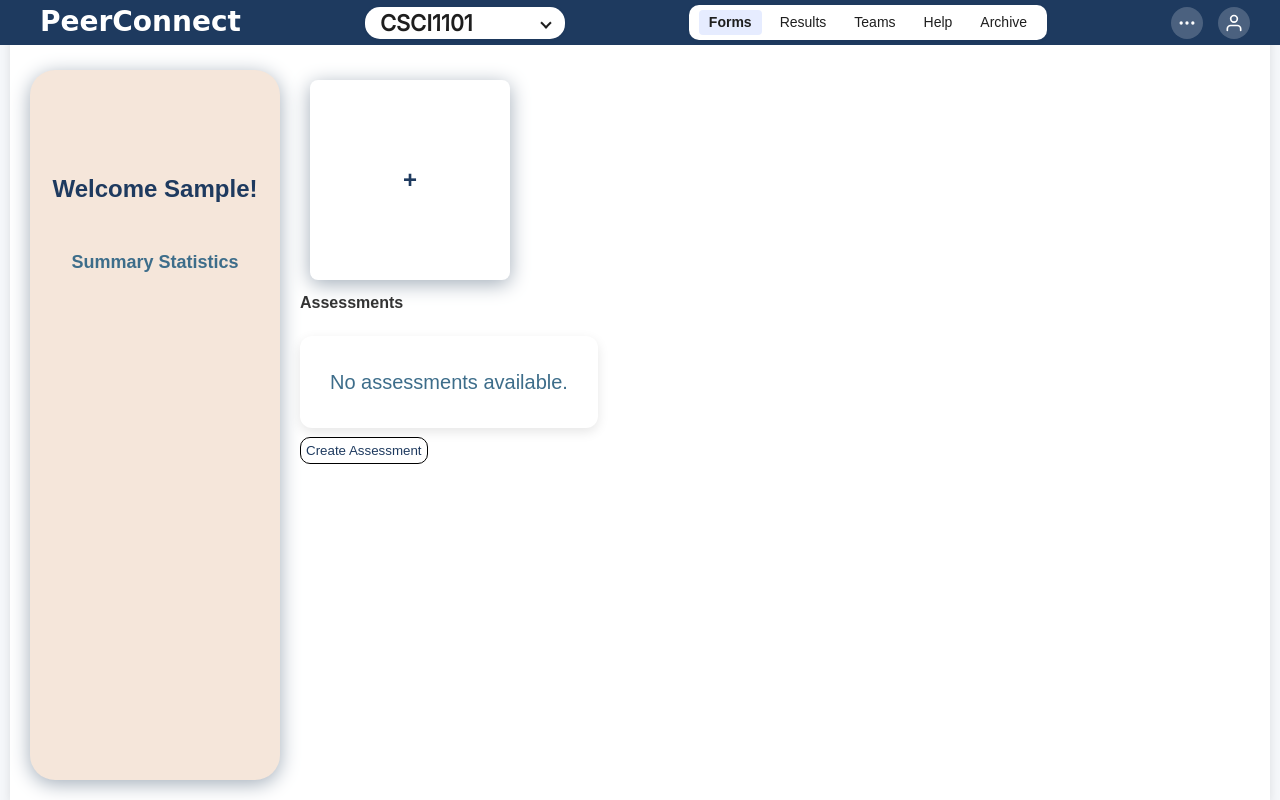
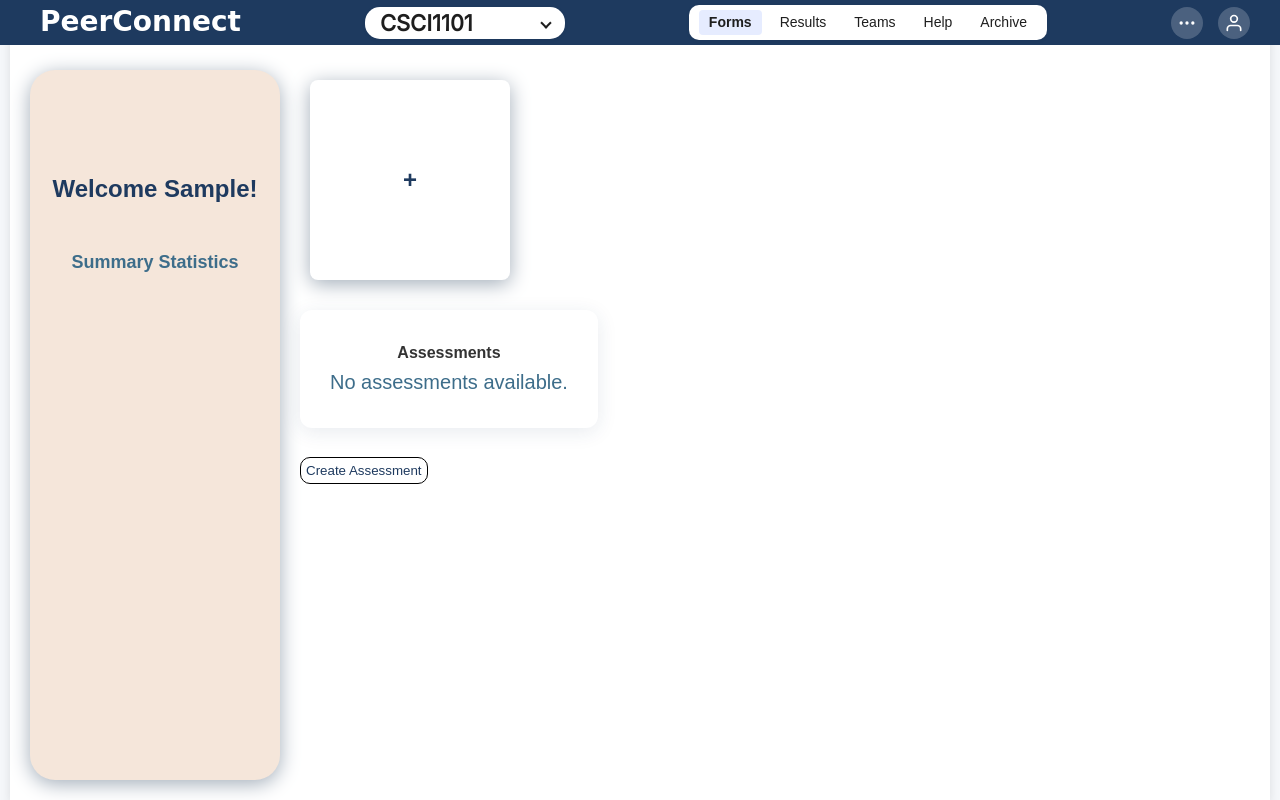
Before and after one commit to CSCI3356-Spring2025/404-Brain-not-Found, a Django app: page /professor_dashboard/ in a window 1280 px wide. Run offline with Django 5.2, Linux system fonts and the light colour scheme; the visitor is signed in with stand-in values (Sample User, id 1); data comes from the database, SQL or seed files in the repository; data that the repository does not hold is empty; some web fonts are replaced.

Commit message:
fix assessment overflow

```diff
--- a/PeerConnect/static/styles/professor_dashboard.css
+++ b/PeerConnect/static/styles/professor_dashboard.css
@@ -121,11 +121,18 @@
   div .assessment-container {
     background-color: #fff;
     display: flex;
+    max-height: 400px;
     flex-direction: column;
     align-items: center;
     justify-content: center;
-    margin-top: 20px;
+    margin: 20px auto;
     padding: 30px;
+    max-height: 400px;
+    overflow-y: auto;
+    width: 100%;
+    max-width: 800px;
+    border-radius: 12px;
+    box-shadow: 0 4px 20px rgba(30, 58, 95, 0.1);
   }
 
   .assessment-container ul {
@@ -136,6 +143,7 @@
     width: 100%;
     max-width: 700px;
     padding: 0;
+    margin-top: 100px;
   }
 
   .assessment-container li {
--- a/PeerConnect/templates/PeerConnect/professor_dashboard.html
+++ b/PeerConnect/templates/PeerConnect/professor_dashboard.html
@@ -19,8 +19,9 @@
                     <button class="course-card new-course">+</button>
                 </a>
             </div>
-            <h4>Assessments</h4>
+
             <div class="assessment-container">
+                <h4>Assessments</h4>
                 {% if assessments %}
                     <ul>
                         {% for assessment in assessments %}
```
